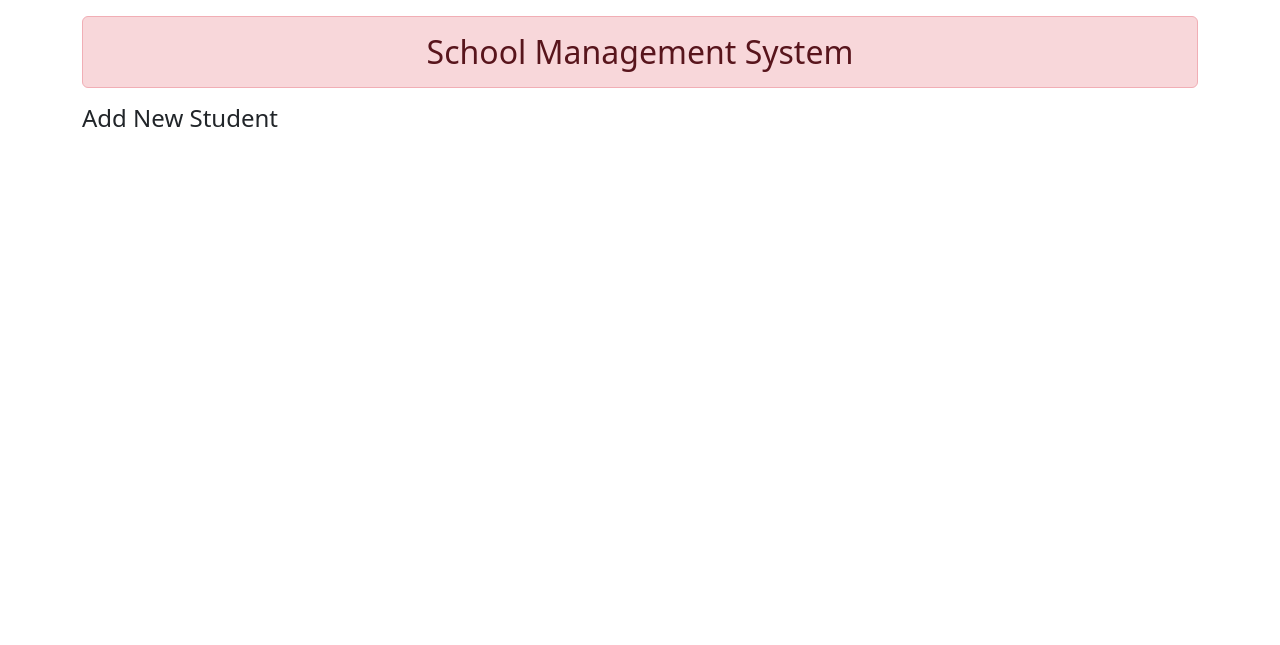
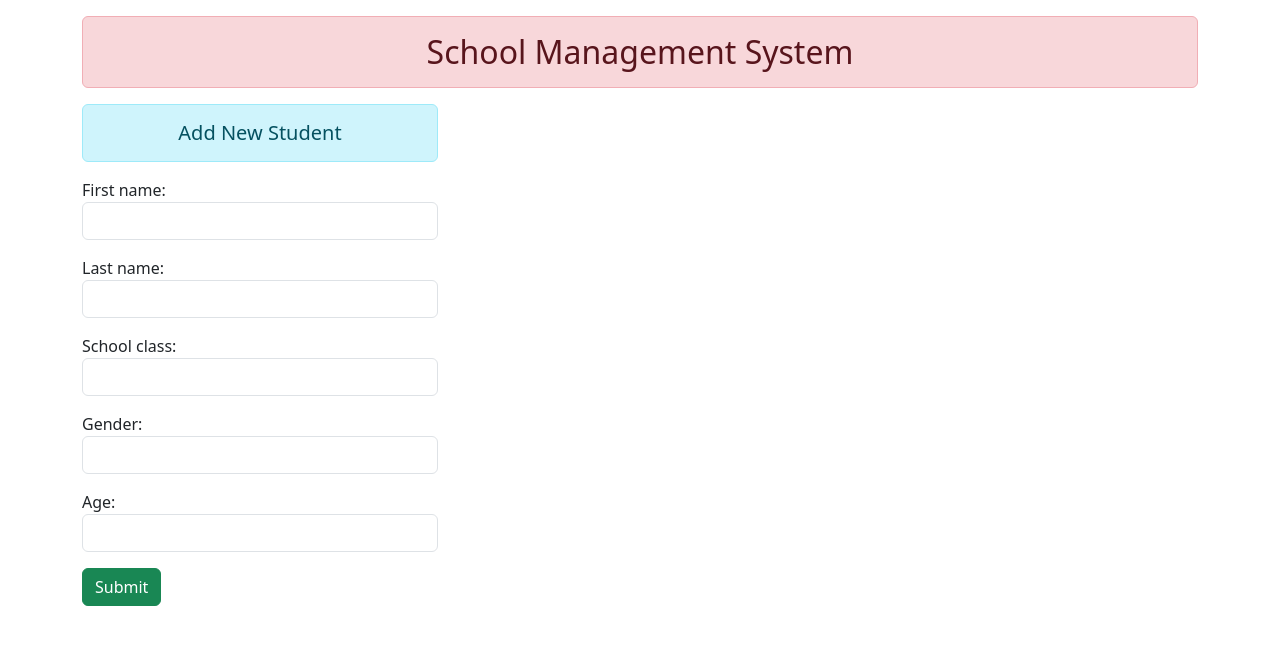
Before and after one commit to lagrandecode/studentinfo, a Django app: page / in a window 1280 px wide. Shown: the top 645 px of the page. Run offline with Django 4.2, Linux system fonts and the light colour scheme; some libraries are stand-ins or nearby versions.

Commit message:
"commit"

```diff
--- a/school/info/forms.py
+++ b/school/info/forms.py
@@ -1,5 +1,6 @@
 from .models import Student
 from django import forms
+from django.core import validators
 
 
 
@@ -10,3 +11,11 @@ class StudentForm(forms.ModelForm):
     class Meta:
         model = Student
         fields = '__all__'
+
+        widgets = {
+            'first_name' : forms.TextInput(attrs={'class':'form-control'}),
+            'last_name' : forms.TextInput(attrs={'class':'form-control'}),
+            'school_class' : forms.TextInput(attrs={'class':'form-control'}),
+            'gender' : forms.TextInput(attrs={'class':'form-control'}),
+            'age' : forms.TextInput(attrs={'class':'form-control'}),
+        }
--- a/school/info/views.py
+++ b/school/info/views.py
@@ -1,14 +1,40 @@
 from django.shortcuts import render
 from django.http import HttpResponse
+from .forms import StudentForm
+from .models import Student
+import requests
+import io
+import uuid
+from datetime import datetime
+
 
 # Create your views here.
 
 
 
-
-
-
+BASE_URL = 'https://kc.kobotoolbox.org'
+SUMISSION_URL = f'{BASE_URL}/api/v1/submissions'
+TOKEN = '6fb29d8015dc136cba3558590282ddab7f2b24a5'
 
 
 def addStudent(request):
-    return render(request,'addstudent.html')
+    context = {}  # Define context outside the if-else block
+
+    if request.method == 'POST':
+        studentform = StudentForm(request.POST)
+        if studentform.is_valid():
+            name = studentform.cleaned_data['first_name']
+            last = studentform.cleaned_data['last_name']
+            school_class = studentform.cleaned_data['school_class']
+            gender = studentform.cleaned_data['gender']
+            age = studentform.cleaned_data['age']
+            reg = Student(first_name=name, last_name=last, school_class=school_class, gender=gender, age=age)
+            reg.save()
+
+            studentform = StudentForm()
+    else:
+        studentform = StudentForm()
+
+    context['form'] = studentform  # Update context with the form
+
+    return render(request, 'addstudent.html', context)
--- a/school/templates/addstudent.html
+++ b/school/templates/addstudent.html
@@ -1,8 +1,16 @@
 {% extends 'home.html' %}
 {% block content %}
 
-<h4>Add New Student</h4>
-
+<div class="row">
+    <div class="col-sm-4">
+        <h4 class="text-center alert alert-info fs-5">Add New Student</h4>
+        <form action="" method="POST">
+        {% csrf_token %}
+        {{form.as_p}}
+            <input class="btn btn-success" type="submit" value="Submit">
+        </form>
+    </div>
+</div>
 
 
 
```
